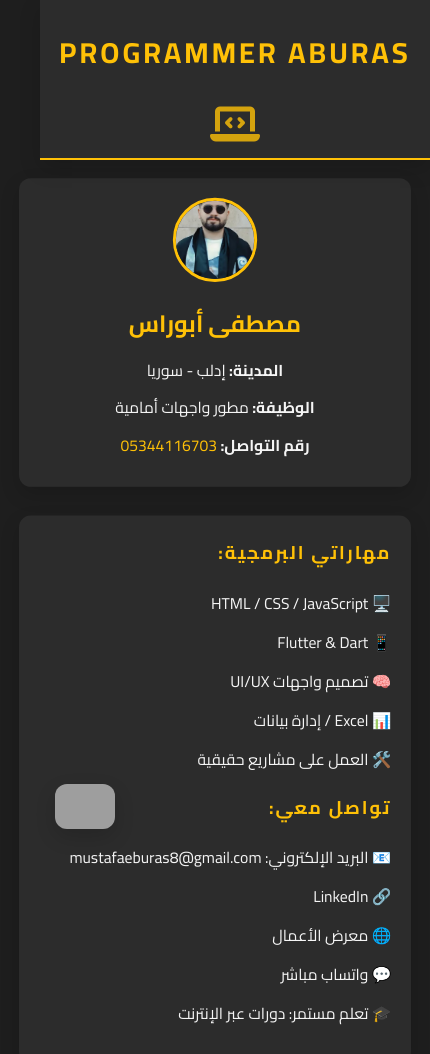
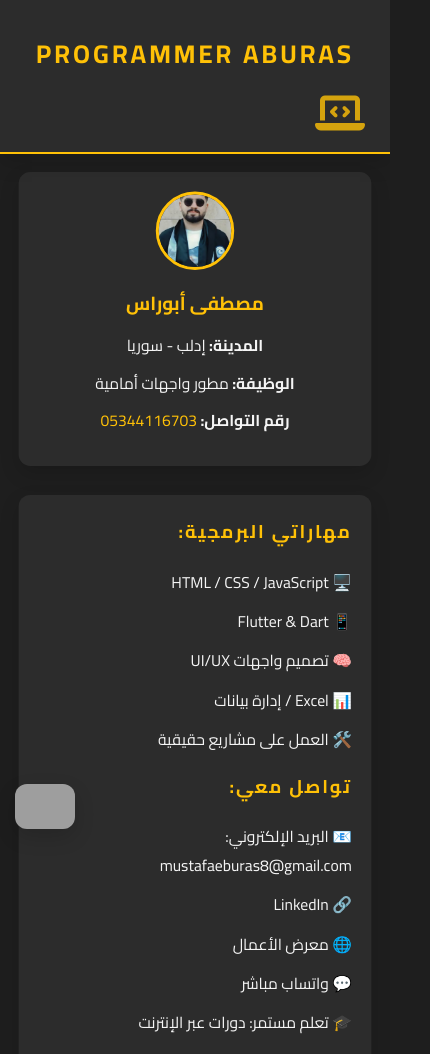
Before and after one commit to mustafaaboras112/PROGRAMMER-ABUR, a plain HTML site: page index.html.html in a window 390 px wide. Shown: the top 1054 px of the page, 430 px wide, since content can reach past the window. Drawn offline with Linux system fonts and the light colour scheme; grey boxes are pictures that could not be loaded.

Commit message:
Update index.html.html

```diff
--- a/index.html.html
+++ b/index.html.html
@@ -2,19 +2,23 @@
 <html lang="ar" dir="rtl">
 <head>
   <meta charset="UTF-8" />
-  <meta name="viewport" content="width=device-width, initial-scale=1.0" /> <!-- أضفت هذا -->
+  <meta name="viewport" content="width=device-width, initial-scale=1.0" />
   <title>PROGRAMMER ABURAS</title>
   <link href="https://fonts.googleapis.com/css2?family=Cairo:wght@400;700&display=swap" rel="stylesheet" />
   <link href="https://cdnjs.cloudflare.com/ajax/libs/font-awesome/6.5.0/css/all.min.css" rel="stylesheet" />
   <style>
     :root {
-      --main-color: #FFC107; /* أصفر غامق */
-      --dark-bg: #1E1E1E;     /* أسود فاتح */
+      --main-color: #FFC107;
+      --dark-bg: #1E1E1E;
       --light-text: #F5F5F5;
       --box-color: #2C2C2C;
       --radius: 12px;
       --shadow: 0 8px 20px rgba(0, 0, 0, 0.15);
       --transition-speed: 0.4s;
+    }
+
+    * {
+      box-sizing: border-box;
     }
 
     body {
@@ -23,9 +27,9 @@
       background: var(--dark-bg);
       color: var(--light-text);
       transition: background var(--transition-speed), color var(--transition-speed);
-      position: relative;
+      display: flex;
+      flex-direction: column;
       min-height: 100vh;
-      padding-bottom: 80px; /* مساحة للفوتر */
     }
 
     header {
@@ -39,6 +43,7 @@
       animation: slideDown 1s ease-out;
       position: relative;
       z-index: 2;
+      flex-wrap: wrap;
     }
 
     @keyframes slideDown {
@@ -79,8 +84,9 @@
       flex-wrap: wrap;
       padding: 30px;
       gap: 20px;
-      z-index: 1;
-      position: relative;
+      max-width: 1200px;
+      margin: auto;
+      flex: 1;
     }
 
     .resume, .extras, .about, .projects {
@@ -90,8 +96,7 @@
       box-shadow: var(--shadow);
       transform: scale(0.98);
       transition: transform var(--transition-speed), box-shadow var(--transition-speed);
-      min-width: 300px;
-      flex: 1;
+      flex: 1 1 300px;
     }
 
     .resume:hover, .extras:hover, .about:hover, .projects:hover {
@@ -164,12 +169,8 @@
       padding: 20px;
       color: #bbb;
       background: #111;
-      position: absolute;
-      bottom: 0;
-      width: 100%;
     }
 
-    /* باركود واتساب ثابت في الزاوية اليسرى السفلى */
     .whatsapp-fixed {
       position: fixed;
       bottom: 20px;
@@ -181,48 +182,43 @@
       transition: transform 0.3s ease;
       z-index: 10;
     }
+
     .whatsapp-fixed:hover {
       transform: scale(1.1);
     }
 
-    /* ميديا كويري للشاشات المتوسطة */
     @media (max-width: 768px) {
-      .container {
-        flex-direction: column;
-      }
       header {
         flex-direction: column;
         gap: 15px;
+        text-align: center;
       }
+
       .header-box {
-        flex: none;
         width: 100%;
-        text-align: center !important;
+      }
+
+      .container {
+        flex-direction: column;
+        padding: 20px;
       }
     }
 
-    /* تحسين تجاوب الشاشات الصغيرة */
     @media (max-width: 480px) {
       .container {
         padding: 15px;
       }
 
-      .resume, .extras, .about, .projects {
-        min-width: 100%;
+      .header-center h1 {
+        font-size: 1.6em;
       }
 
-      header {
-        flex-direction: column;
-        text-align: center;
-        padding: 10px 15px;
+      .resume h2 {
+        font-size: 1.2em;
       }
 
-      .header-center h1 {
-        font-size: 1.8em;
-      }
-
-      .header-box.right {
-        margin-top: 10px;
+      .projects p, .about p {
+        font-size: 0.95em;
       }
 
       .resume img {
@@ -242,11 +238,9 @@
 
 <header>
   <div class="header-box left"></div>
-
   <div class="header-box header-center">
     <h1>PROGRAMMER ABURAS</h1>
   </div>
-
   <div class="header-box right" style="text-align: right;">
     <i class="fas fa-laptop-code icon-computer"></i>
   </div>
@@ -297,7 +291,6 @@
   </section>
 </div>
 
-<!-- باركود واتساب ثابت -->
 <a href="https://wa.me/9635344116703" target="_blank" rel="noopener noreferrer">
   <img src="https://api.qrserver.com/v1/create-qr-code/?size=150x150&data=https://wa.me/9635344116703" alt="باركود واتساب" class="whatsapp-fixed" />
 </a>
```
